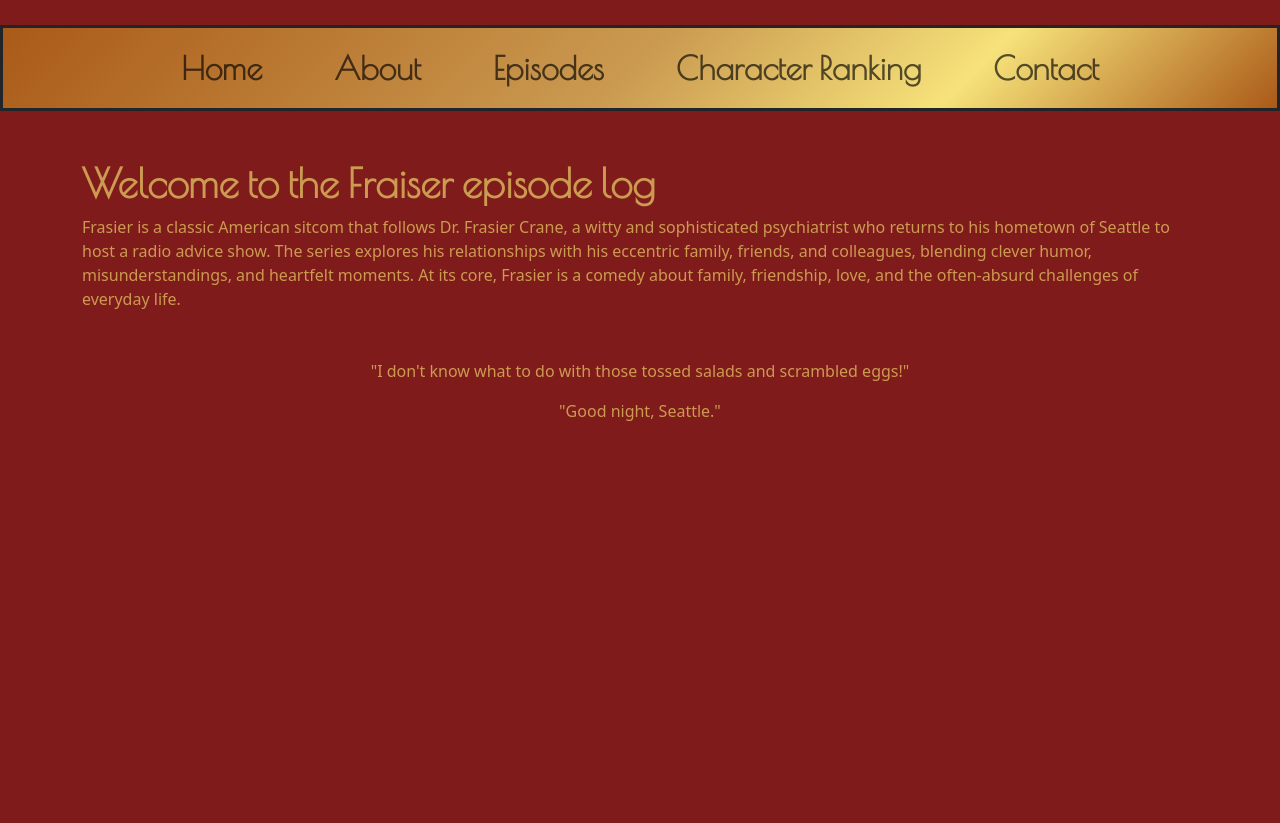
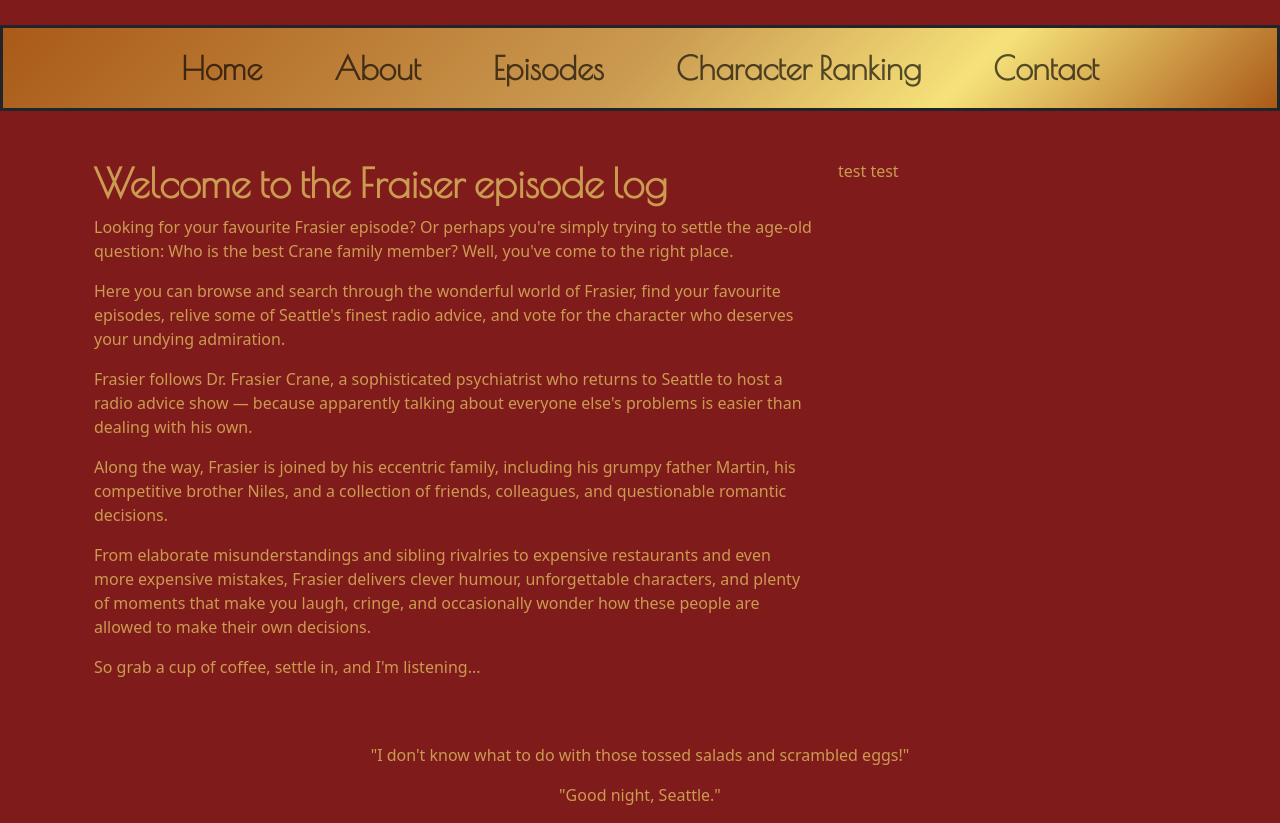
Before and after one commit to Tiernanmark/python_project_mt, a Flask app: page / in a window 1280 px wide. Shown: the part 451-1274 px from the top of the page. Before the commit the page ends 872 px from the top, so only its background shows below. Run offline with Flask 3, Linux system fonts and the light colour scheme.

Commit message:
Edit to home.html and movement of votes on app.py

```diff
--- a/app.py
+++ b/app.py
@@ -94,6 +94,14 @@ all_episodes = [
     Episode("S3", "E24", "You Can Go Home Again", "21 May 1996")
 ]
 
+votes = {
+"Frasier": 0,
+"Niles": 0,
+"Martin": 0,
+"Daphne": 0,
+"Roz": 0
+}
+
 @app.route("/")
 def home():
     return render_template("home.html")
@@ -118,14 +126,6 @@ def episodes_page():
 @app.route("/about")
 def about():
     return render_template("about.html")
-
-votes = {
-"Frasier": 0,
-"Niles": 0,
-"Martin": 0,
-"Daphne": 0,
-"Roz": 0
-}
 
 @app.route("/ranking", methods=["GET", "POST"])
 def ranking():
--- a/templates/home.html
+++ b/templates/home.html
@@ -1,9 +1,21 @@
 {% extends "base.html" %}
 
 {% block content %}
-<h1>Welcome to the Fraiser episode log</h1>
-<p>Frasier is a classic American sitcom that follows Dr. Frasier Crane, a witty and sophisticated psychiatrist who returns to his hometown of Seattle to host a radio advice show. The series explores his relationships with his eccentric family, friends, and colleagues, blending clever humor, misunderstandings, and heartfelt moments. At its core, Frasier is a comedy about family, friendship, love, and the often-absurd challenges of everyday life.</p>
-
-
+<div class="container">
+    <div class="row g-4">
+        <div class="col-12 col-md-8">
+            <h1>Welcome to the Fraiser episode log</h1>
+            <p>Looking for your favourite Frasier episode? Or perhaps you're simply trying to settle the age-old question: Who is the best Crane family member? Well, you've come to the right place.</p>
+            <p>Here you can browse and search through the wonderful world of Frasier, find your favourite episodes, relive some of Seattle's finest radio advice, and vote for the character who deserves your undying admiration.</p>
+            <p>Frasier follows Dr. Frasier Crane, a sophisticated psychiatrist who returns to Seattle to host a radio advice show — because apparently talking about everyone else's problems is easier than dealing with his own.</p>
+            <p>Along the way, Frasier is joined by his eccentric family, including his grumpy father Martin, his competitive brother Niles, and a collection of friends, colleagues, and questionable romantic decisions.</p>
+            <p>From elaborate misunderstandings and sibling rivalries to expensive restaurants and even more expensive mistakes, Frasier delivers clever humour, unforgettable characters, and plenty of moments that make you laugh, cringe, and occasionally wonder how these people are allowed to make their own decisions.</p>
+            <p>So grab a cup of coffee, settle in, and I'm listening...</p>
+        </div>
+        <div class="col-12 col-md-4">
+            <p>test test</p>
+        </div>
+    </div>
+</div>
 
 {% endblock %}
```
